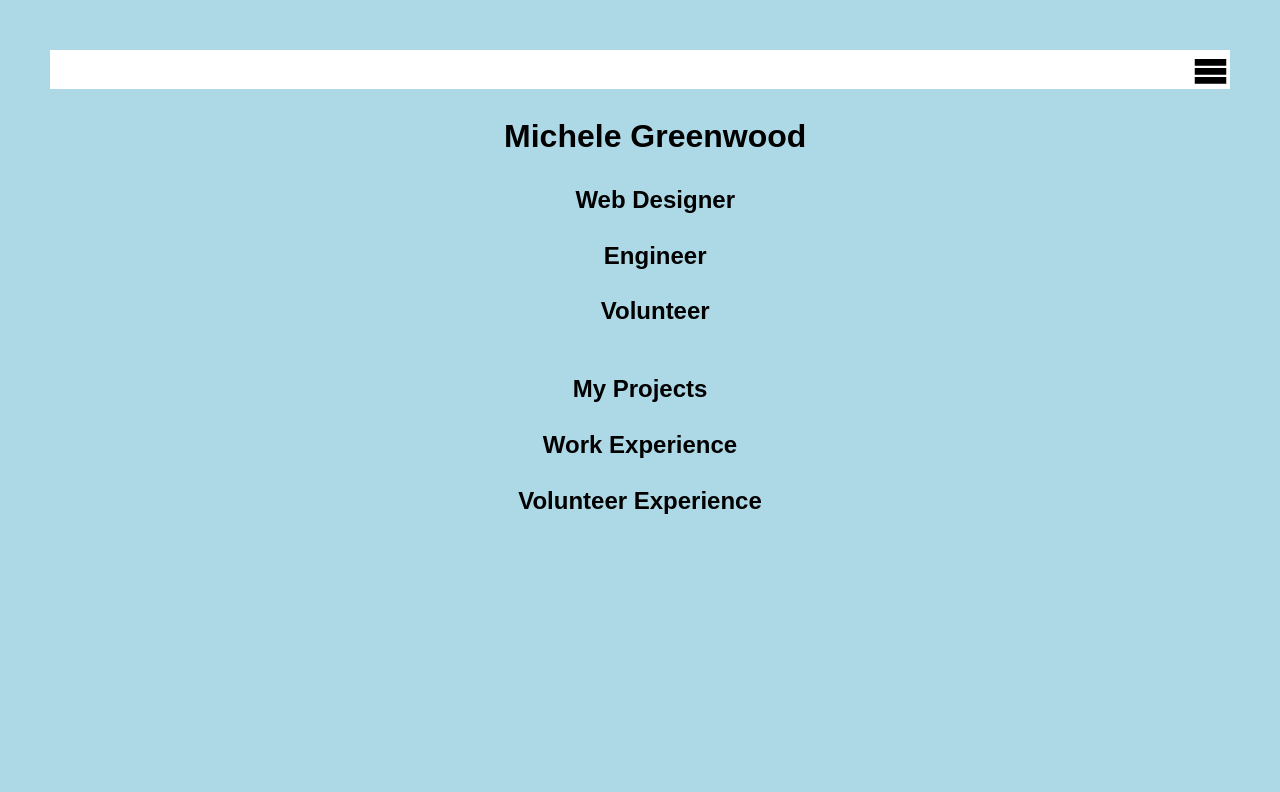
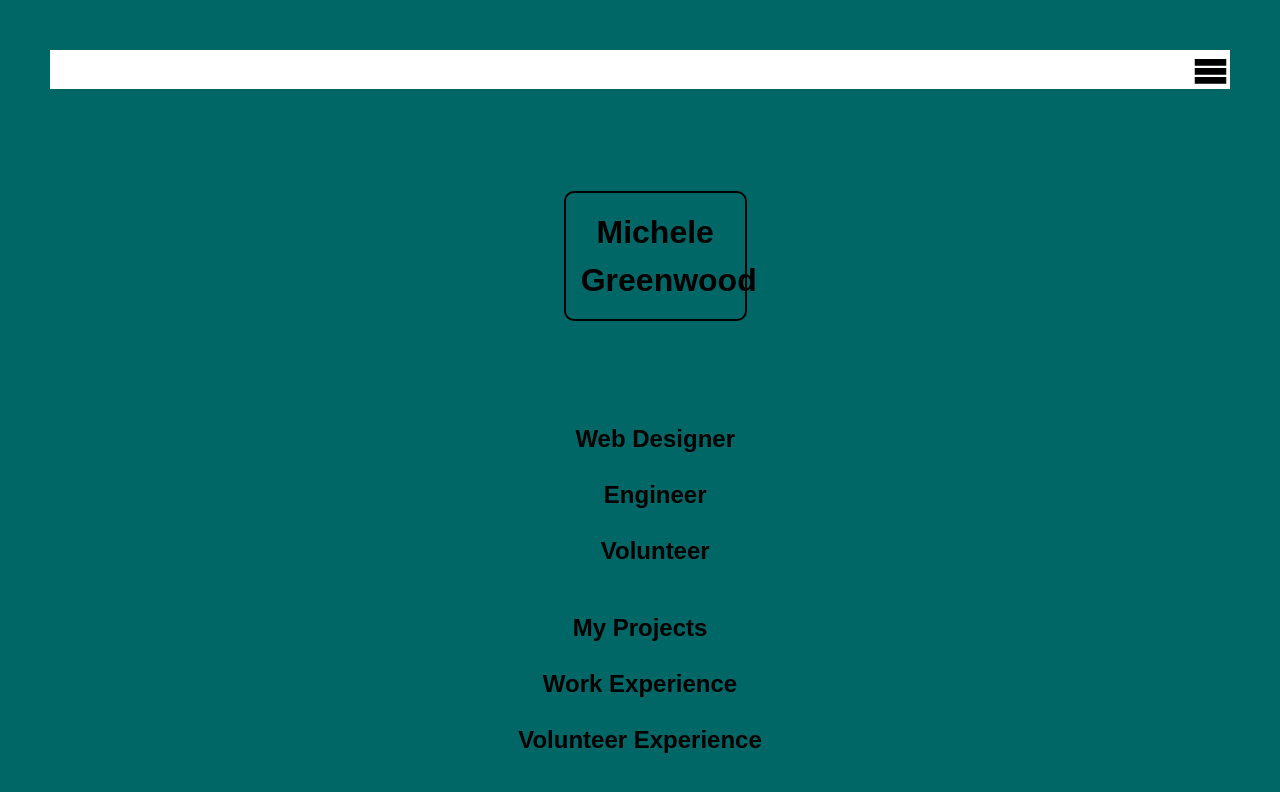
Before and after one commit to mugworks/Portfolio, a website: page public/index.html in a window 1280 px wide. Drawn offline with nearby package versions, Linux system fonts and the light colour scheme; files whose address does not match are found by name.

Commit message:
changing background color

```diff
--- a/public/styles/bases.css
+++ b/public/styles/bases.css
@@ -1,9 +1,8 @@
 
 body {
-  background-color: lightblue;
+  background-color: #006666;
   line-height: 1.5;
   font-size: 100%;
-  /*color: lightblue;*/
   margin: 50px;
 }
 
--- a/public/styles/modules.css
+++ b/public/styles/modules.css
@@ -3,8 +3,8 @@
 }
 
 .heading-group-h1 {
-  /*float: left;*/
-  /*padding: 0 0 .2em 1em;*/
+  float: left;
+  padding: 0 0 .2em 1em;
 }
 
 /* TODO: Add styles for the icon-menu class. It should be bigger, and off to the right. */
@@ -53,7 +53,7 @@
   text-decoration: none;
 }
 
-@import compass
+/* @import compass */
 
 
 
```
